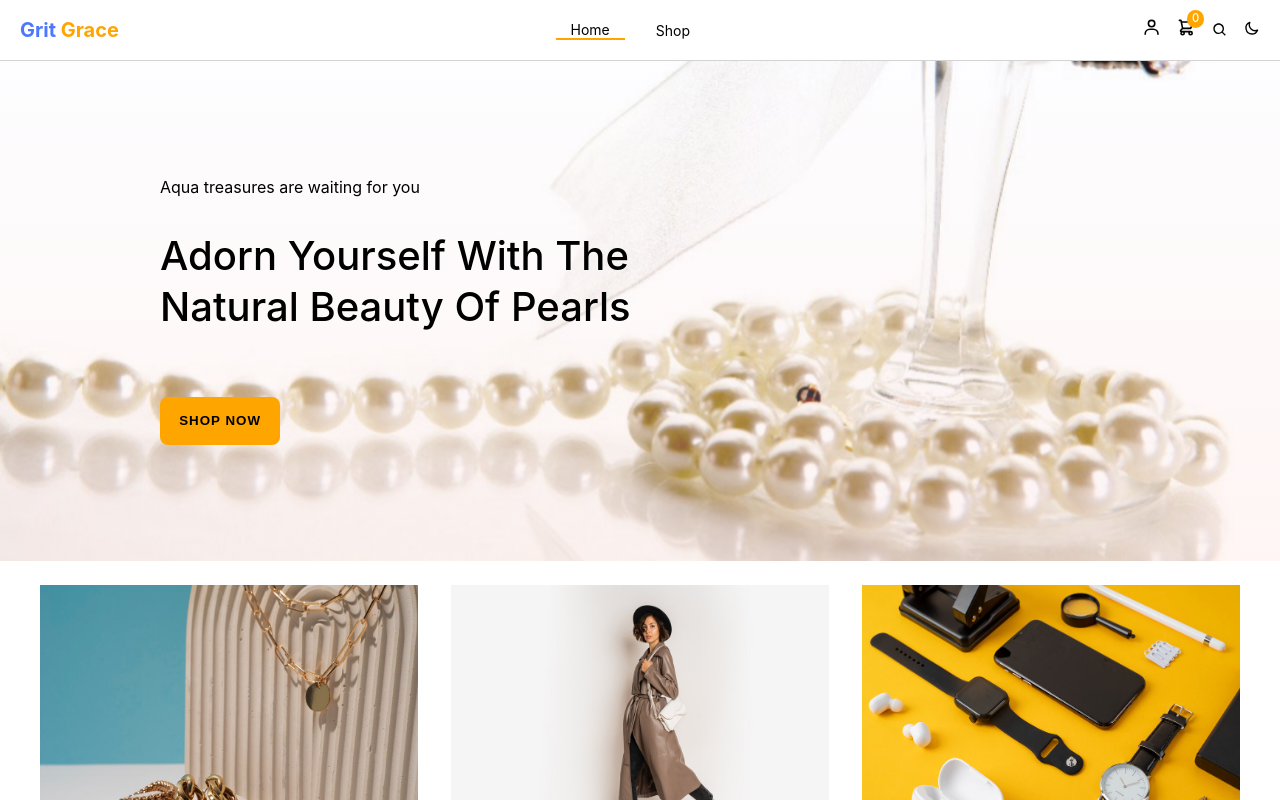
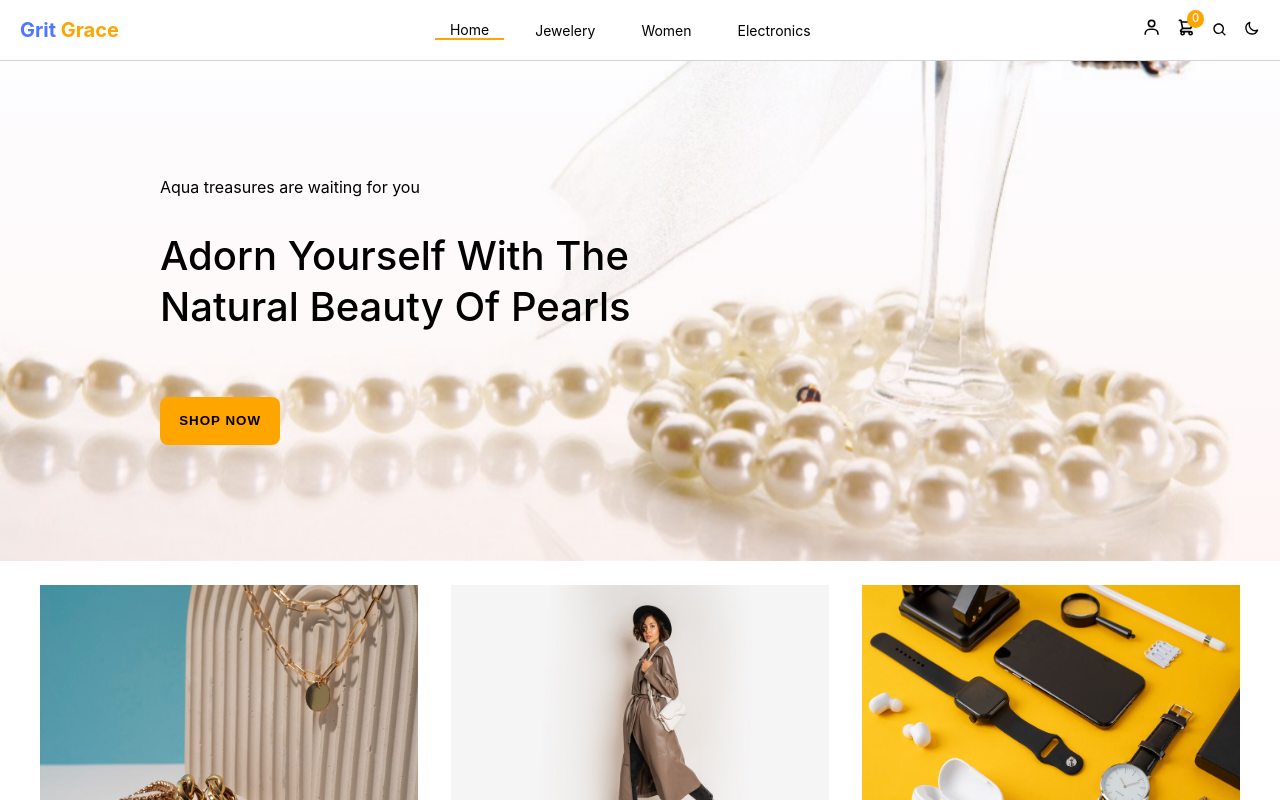
Before and after one commit to joycethh/playground, a React (Create React App) app: page /home in a window 1280 px wide. Shown: the top 800 px of the page. Built offline with nearby package versions, Linux system fonts and the light colour scheme; no server answers.

Commit message:
add nav items to header

```diff
--- a/src/components/header/Header.js
+++ b/src/components/header/Header.js
@@ -77,17 +77,16 @@ const Header = () => {
           <NavLink to="/home" className={activeLink}>
             <span>Home</span>
           </NavLink>
-          <NavLink to="/shop" className={activeLink}>
-            <span>Shop</span>
+          <NavLink to="/jewelery" className={activeLink}>
+            <span>Jewelery</span>
           </NavLink>
 
-          {/* <NavLink to="/electronics" className={activeLink}>
+          <NavLink to="/women" className={activeLink}>
+            Women
+          </NavLink>
+          <NavLink to="/electronics" className={activeLink}>
             Electronics
           </NavLink>
-
-          <NavLink to="/cloth" className={activeLink}>
-            Cloth
-          </NavLink> */}
         </div>
 
         <div className="icons">
--- a/src/pages/home/FeaturedProduct.js
+++ b/src/pages/home/FeaturedProduct.js
@@ -1,23 +1,23 @@
-import React, { useEffect, useState } from "react";
+import React from "react";
 import useProductData from "../../customHooks/useProductData";
 import "./featuredProduct.scss";
 import ProductList from "../../components/ui/ProductList";
 
 const FeaturedProducts = () => {
   const { apiData } = useProductData();
-  const [products, setProducts] = useState(apiData);
+  // const [products, setProducts] = useState(apiData);
 
-  useEffect(() => {
-    const filltered = apiData?.filter((item) => item.category === "jewelery");
+  // useEffect(() => {
+  //   const filltered = apiData?.filter((item) => item.category === "jewelery");
 
-    setProducts(filltered);
-  }, [apiData]);
+  //   setProducts(filltered);
+  // }, [apiData]);
 
   return (
     <div className="pt-3">
       <div className="page-width">
         <h3 className="mt-3 mb-3">Featured collection</h3>
-        <ProductList data={products} />
+        {apiData && <ProductList data={apiData} />}
       </div>
     </div>
   );
```
